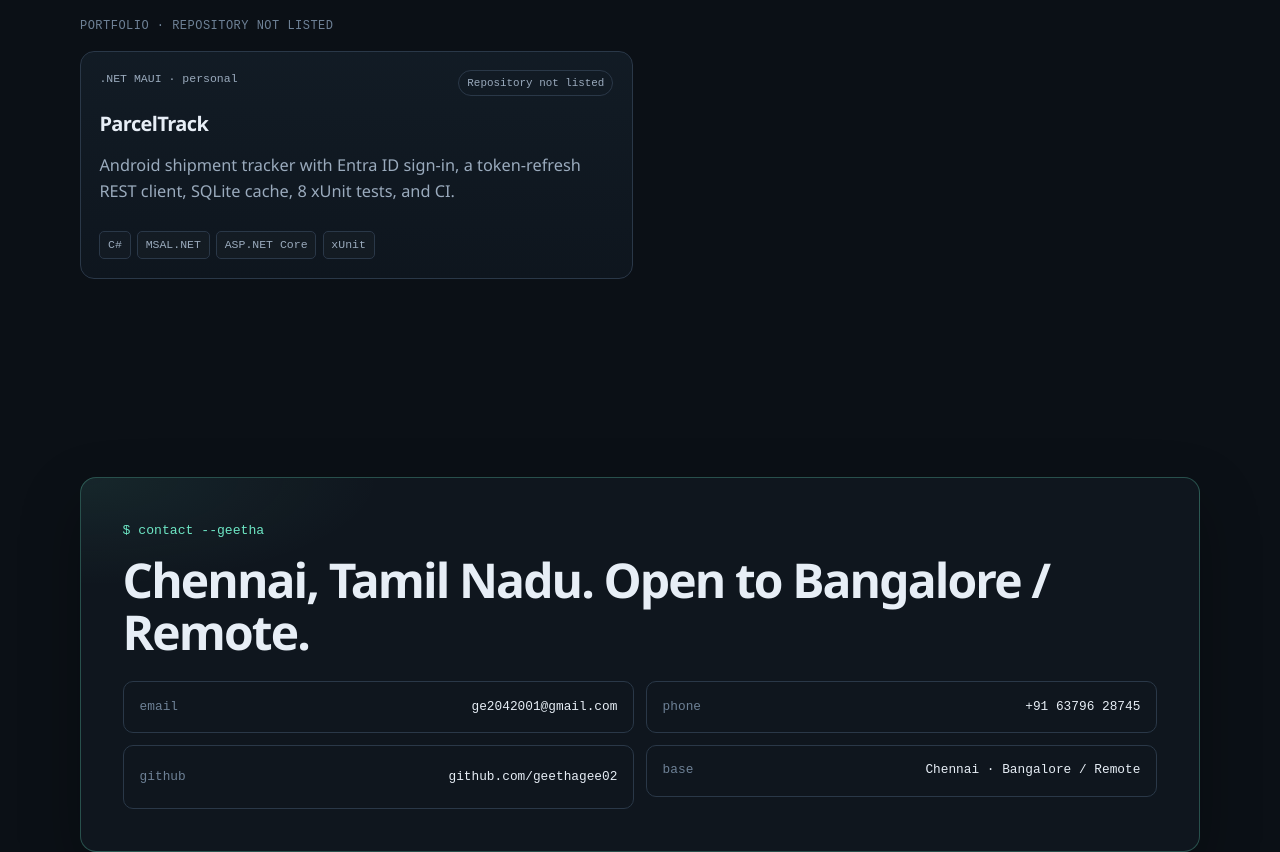
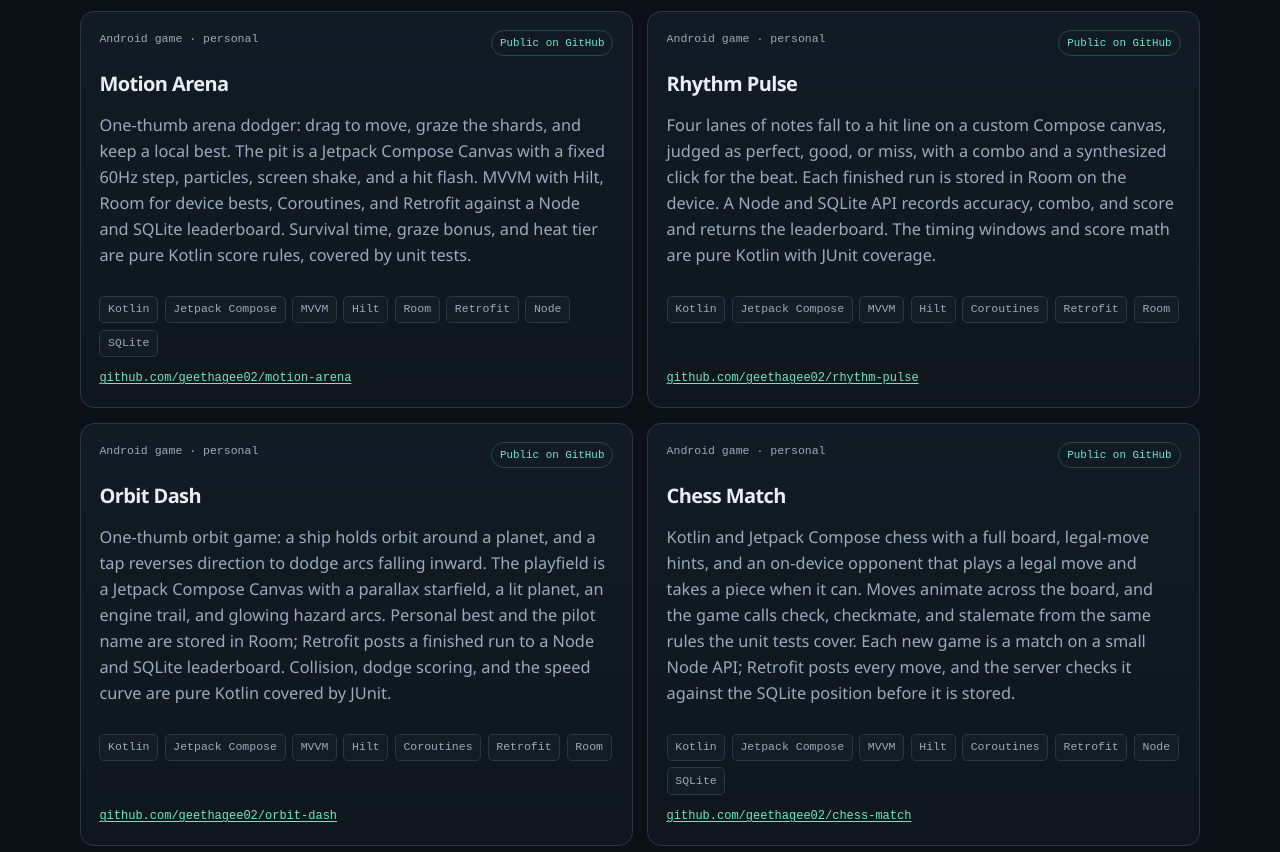
Before and after one commit to geethagee02/geetha-portfolio, a plain HTML site: page index.html in a window 1280 px wide. Shown: the part 8643-9495 px from the top of the page. Drawn offline with Linux system fonts and the light colour scheme.

Commit message:
Add Motion Arena, Rhythm Pulse, Orbit Dash, and Chess Match.

```diff
--- a/index.html
+++ b/index.html
@@ -610,6 +610,58 @@
             <a class="repo" href="https://github.com/geethagee02/stayscout" target="_blank" rel="noopener noreferrer">github.com/geethagee02/stayscout</a>
           </article>
 
+          <article class="card" data-group="public">
+            <div class="card-top">
+              <p class="kicker">Android game · personal</p>
+              <span class="badge">Public on GitHub</span>
+            </div>
+            <h3>Motion Arena</h3>
+            <p>One-thumb arena dodger: drag to move, graze the shards, and keep a local best. The pit is a Jetpack Compose Canvas with a fixed 60Hz step, particles, screen shake, and a hit flash. MVVM with Hilt, Room for device bests, Coroutines, and Retrofit against a Node and SQLite leaderboard. Survival time, graze bonus, and heat tier are pure Kotlin score rules, covered by unit tests.</p>
+            <div class="tag-row">
+              <span class="tag">Kotlin</span><span class="tag">Jetpack Compose</span><span class="tag">MVVM</span><span class="tag">Hilt</span><span class="tag">Room</span><span class="tag">Retrofit</span><span class="tag">Node</span><span class="tag">SQLite</span>
+            </div>
+            <a class="repo" href="https://github.com/geethagee02/motion-arena" target="_blank" rel="noopener noreferrer">github.com/geethagee02/motion-arena</a>
+          </article>
+
+          <article class="card" data-group="public">
+            <div class="card-top">
+              <p class="kicker">Android game · personal</p>
+              <span class="badge">Public on GitHub</span>
+            </div>
+            <h3>Rhythm Pulse</h3>
+            <p>Four lanes of notes fall to a hit line on a custom Compose canvas, judged as perfect, good, or miss, with a combo and a synthesized click for the beat. Each finished run is stored in Room on the device. A Node and SQLite API records accuracy, combo, and score and returns the leaderboard. The timing windows and score math are pure Kotlin with JUnit coverage.</p>
+            <div class="tag-row">
+              <span class="tag">Kotlin</span><span class="tag">Jetpack Compose</span><span class="tag">MVVM</span><span class="tag">Hilt</span><span class="tag">Coroutines</span><span class="tag">Retrofit</span><span class="tag">Room</span>
+            </div>
+            <a class="repo" href="https://github.com/geethagee02/rhythm-pulse" target="_blank" rel="noopener noreferrer">github.com/geethagee02/rhythm-pulse</a>
+          </article>
+
+          <article class="card" data-group="public">
+            <div class="card-top">
+              <p class="kicker">Android game · personal</p>
+              <span class="badge">Public on GitHub</span>
+            </div>
+            <h3>Orbit Dash</h3>
+            <p>One-thumb orbit game: a ship holds orbit around a planet, and a tap reverses direction to dodge arcs falling inward. The playfield is a Jetpack Compose Canvas with a parallax starfield, a lit planet, an engine trail, and glowing hazard arcs. Personal best and the pilot name are stored in Room; Retrofit posts a finished run to a Node and SQLite leaderboard. Collision, dodge scoring, and the speed curve are pure Kotlin covered by JUnit.</p>
+            <div class="tag-row">
+              <span class="tag">Kotlin</span><span class="tag">Jetpack Compose</span><span class="tag">MVVM</span><span class="tag">Hilt</span><span class="tag">Coroutines</span><span class="tag">Retrofit</span><span class="tag">Room</span>
+            </div>
+            <a class="repo" href="https://github.com/geethagee02/orbit-dash" target="_blank" rel="noopener noreferrer">github.com/geethagee02/orbit-dash</a>
+          </article>
+
+          <article class="card" data-group="public">
+            <div class="card-top">
+              <p class="kicker">Android game · personal</p>
+              <span class="badge">Public on GitHub</span>
+            </div>
+            <h3>Chess Match</h3>
+            <p>Kotlin and Jetpack Compose chess with a full board, legal-move hints, and an on-device opponent that plays a legal move and takes a piece when it can. Moves animate across the board, and the game calls check, checkmate, and stalemate from the same rules the unit tests cover. Each new game is a match on a small Node API; Retrofit posts every move, and the server checks it against the SQLite position before it is stored.</p>
+            <div class="tag-row">
+              <span class="tag">Kotlin</span><span class="tag">Jetpack Compose</span><span class="tag">MVVM</span><span class="tag">Hilt</span><span class="tag">Coroutines</span><span class="tag">Retrofit</span><span class="tag">Node</span><span class="tag">SQLite</span>
+            </div>
+            <a class="repo" href="https://github.com/geethagee02/chess-match" target="_blank" rel="noopener noreferrer">github.com/geethagee02/chess-match</a>
+          </article>
+
           <h3 class="group-label" data-group="listed">Portfolio · repository not listed</h3>
 
           <article class="card" data-group="listed">
```
